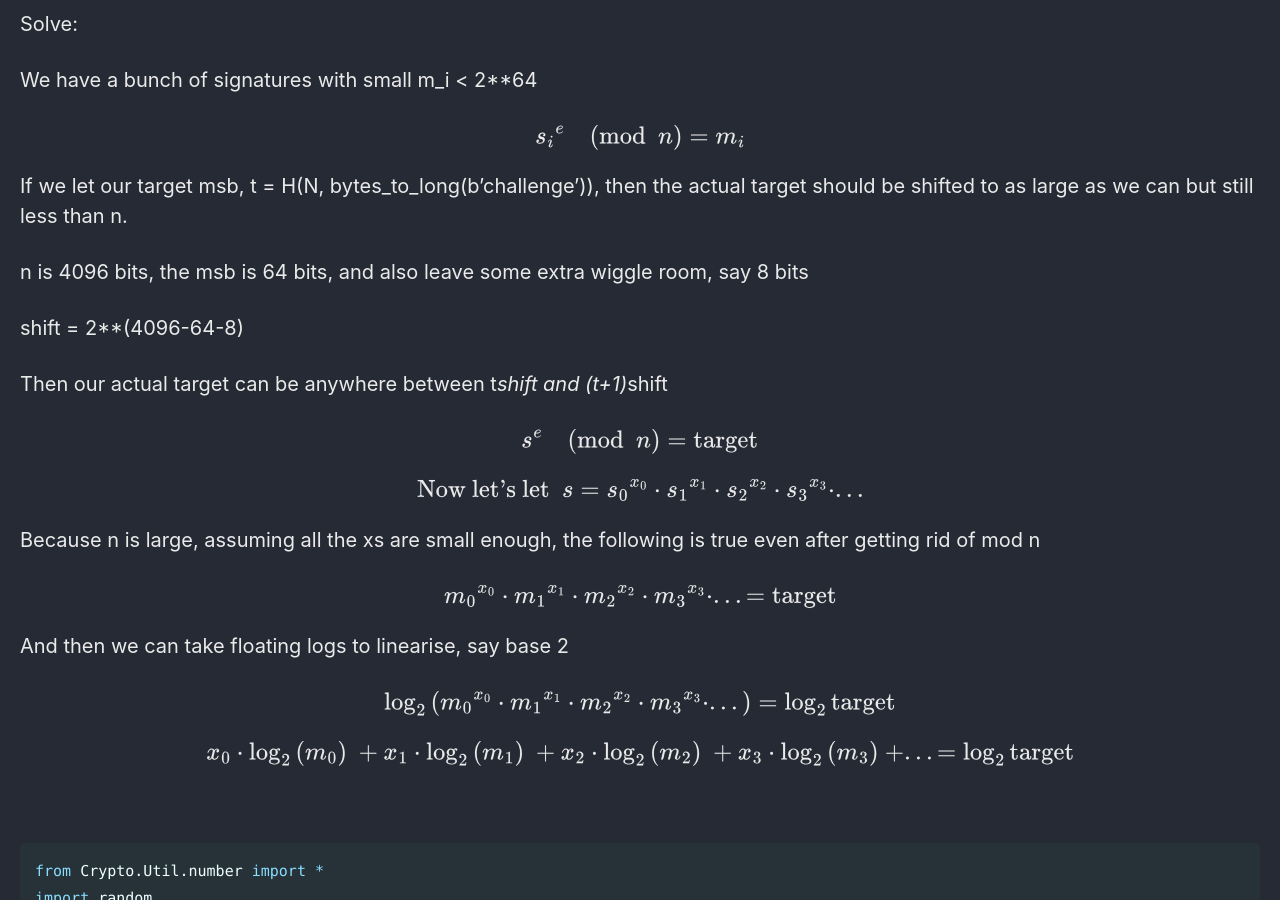
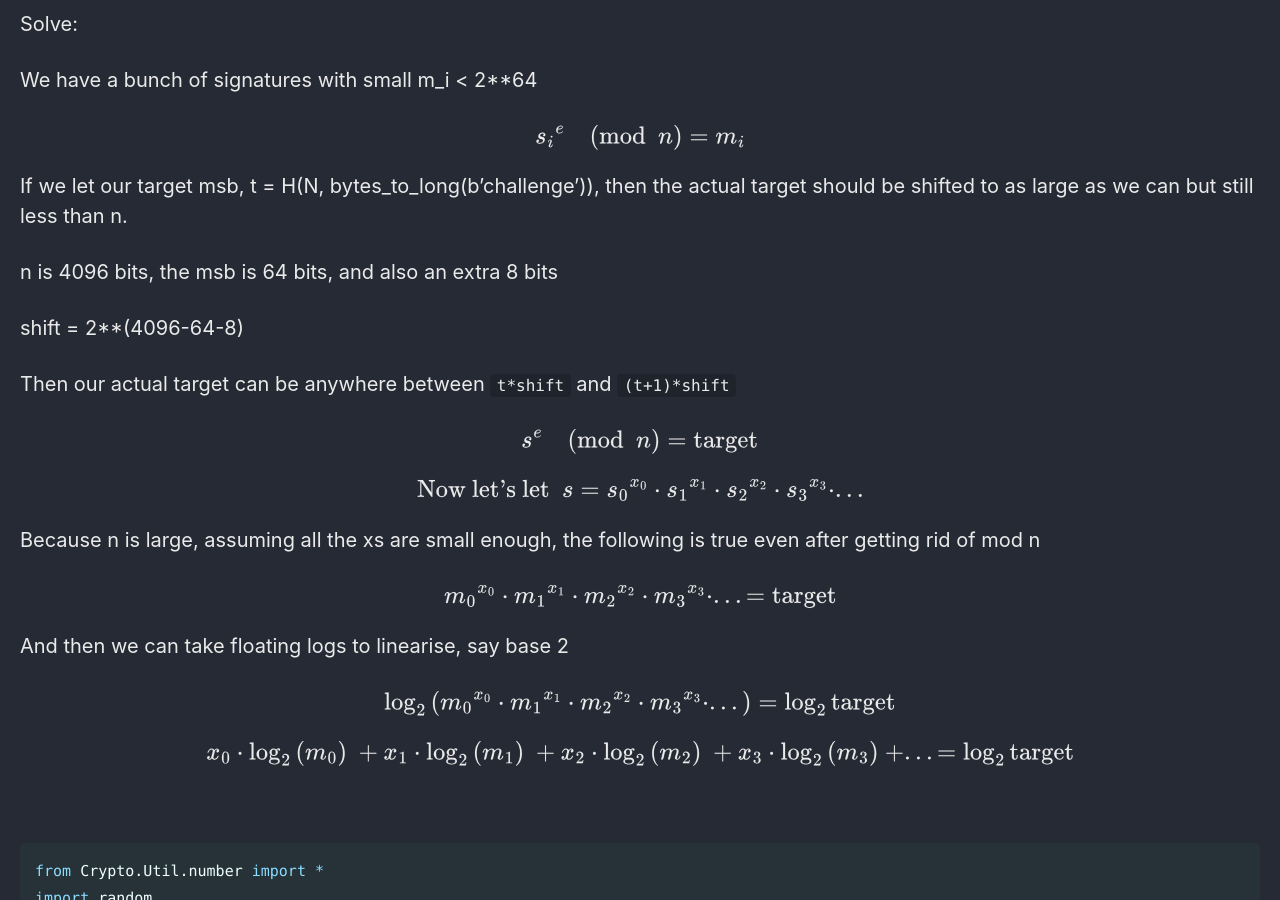
Before and after one commit to Connor-McCartney/Connor-McCartney.github.io, a Jekyll site: the page built from _pages/cryptography/other/DUCTF-2025.md, in a window 1280 px wide and 900 px high, scrolled down 8502 px. Built offline with Jekyll 4.4.1, drawn with Linux system fonts in a browser that asks for light colours; cached includes are drawn as plain includes.

Commit message:
Update DUCTF-2025.md

```diff
--- a/_pages/cryptography/other/DUCTF-2025.md
+++ b/_pages/cryptography/other/DUCTF-2025.md
@@ -330,11 +330,11 @@ $${s_i}^e \pmod n = m_i$$
 
 If we let our target msb, t = H(N, bytes_to_long(b'challenge')), then the actual target should be shifted to as large as we can but still less than n.
 
-n is 4096 bits, the msb is 64 bits, and also leave some extra wiggle room, say 8 bits
+n is 4096 bits, the msb is 64 bits, and also an extra 8 bits
 
 shift = 2**(4096-64-8)
 
-Then our actual target can be anywhere between t*shift and (t+1)*shift
+Then our actual target can be anywhere between `t*shift` and `(t+1)*shift`
 
 $$s^e \pmod n = \text{target}$$
 
```
